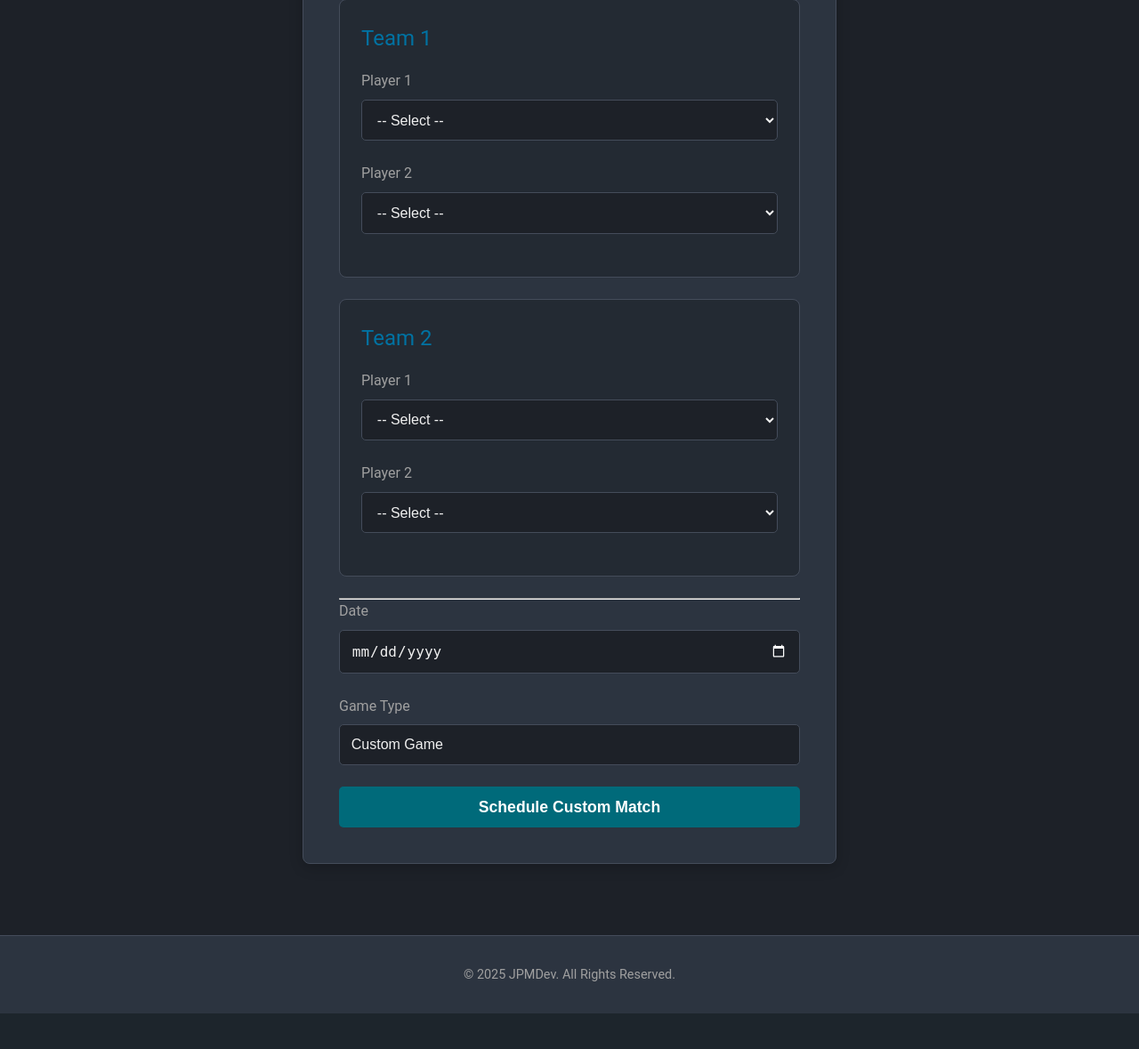
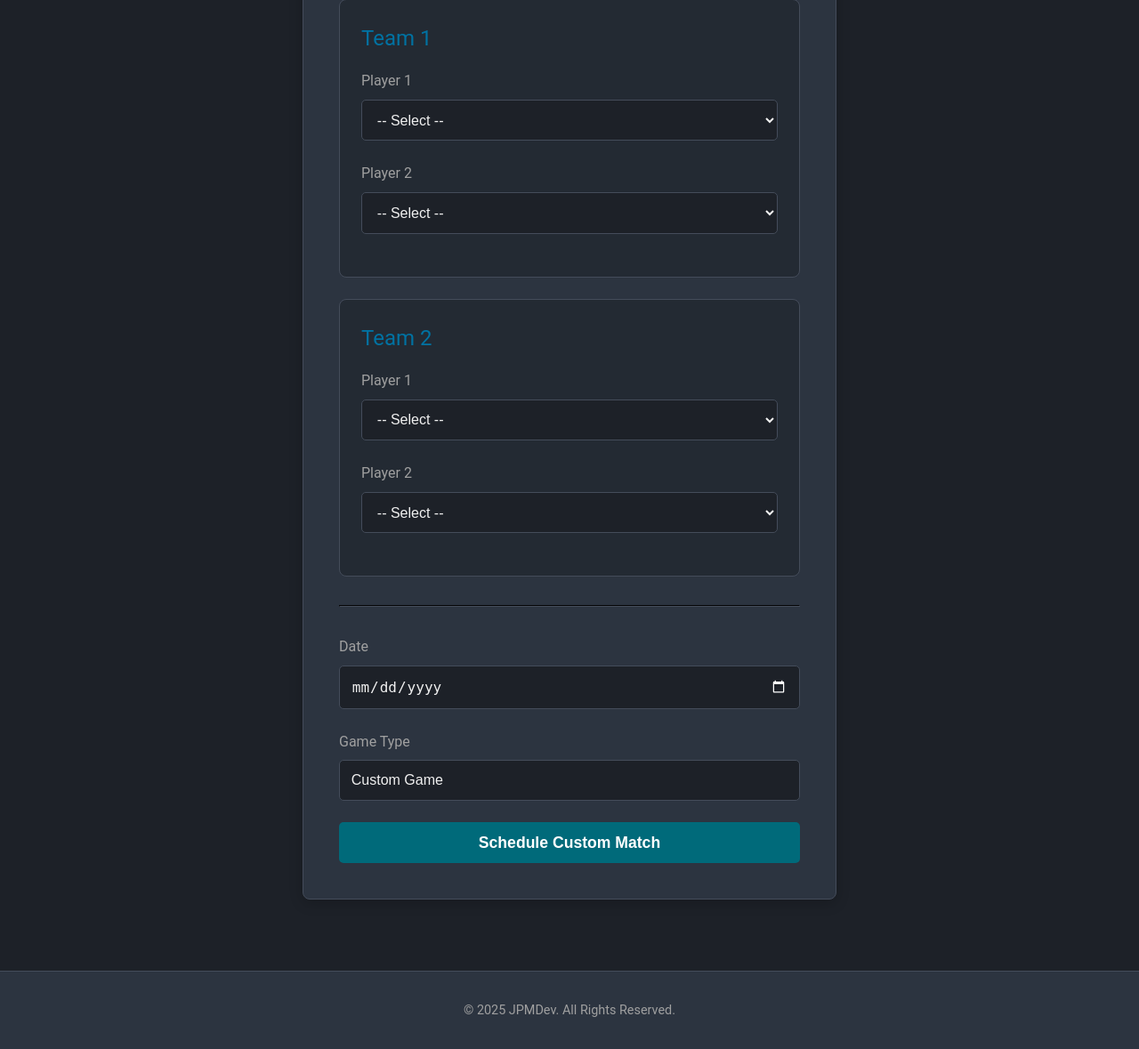
Before and after one commit to jpmahinay/smashers-webapp, a Flask app: template backend/templates/create_custom_match.html in a window 1280 px wide. Shown: the part 256-1435 px from the top of the page at 89% size. Before the commit the page ends 1395 px from the top, so only its background shows below. Run offline with Flask 3, Linux system fonts and the light colour scheme; the template is opened without the code that fills it: most values are stand-ins (such as "Sample title", 1, 10 or a date in 2020).

Commit message:
Update create_custom_match.html

```diff
--- a/backend/templates/create_custom_match.html
+++ b/backend/templates/create_custom_match.html
@@ -1,6 +1,6 @@
 {% extends "layout.html" %}
 {% block content %}
-<div class="form-container">
+<div class="form-container card">
     <h2>Create a New Custom Match</h2>
     <p>Select any four available players without gender restrictions.</p>
     <form method="POST">
@@ -40,16 +40,16 @@
             </div>
         </div>
 
-        <hr>
+        <hr style="border-color: var(--border-color); margin: 2rem 0;">
         <div class="form-group">
            <label for="date">Date</label>
-           <input type="date" name="date" required>
+           <input type="date" name="date" value="{{ today_str }}" required>
         </div>
         <div class="form-group">
            <label for="game_type">Game Type</label>
            <input type="text" name="game_type" value="Custom Game" required>
         </div>
-        <button type="submit" class="btn btn-primary">Schedule Custom Match</button>
+        <button type="submit" class="btn btn-primary" style="width: 100%;">Schedule Custom Match</button>
     </form>
 </div>
 {% endblock %}
```
